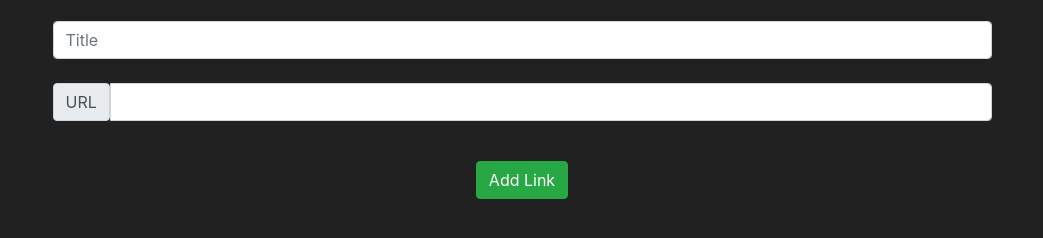
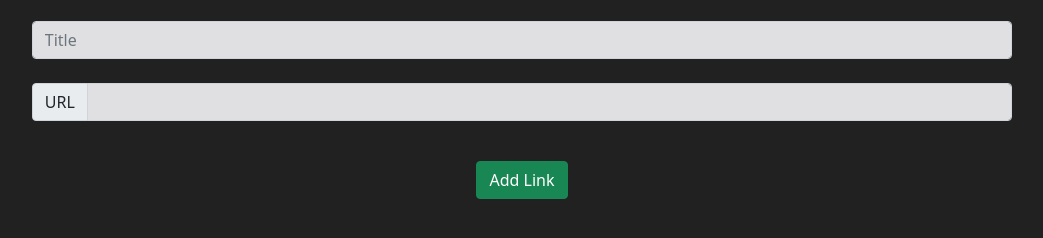
Before and after one commit to Hassaaan1010/Sawii-chrome-extension, a browser extension: page demoIndex.html in a window 1280 px wide. Shown: the part 164-402 px from the top of the page, without its empty margins (118-1161 px from the left). Drawn offline with nearby package versions, Linux system fonts and the light colour scheme.

Commit message:
bootstrap,manifest

```diff
--- a/demoIndex.html
+++ b/demoIndex.html
@@ -4,7 +4,7 @@
     <meta charset="UTF-8" />
     <meta name="viewport" content="width=device-width, initial-scale=1.0" />
     <title>Document</title>
-    <link rel="stylesheet" href="..\bootstrap\bootstrap.min.css" />
+    <link rel="stylesheet" href="bootstrap.min.css" />
   </head>
   <body style="background-color: #212121">
     <div class="container">
```
Also changed, not shown: bootstrap.bundle.min.js (added), bootstrap.min.css (added), manifest.json (added).
